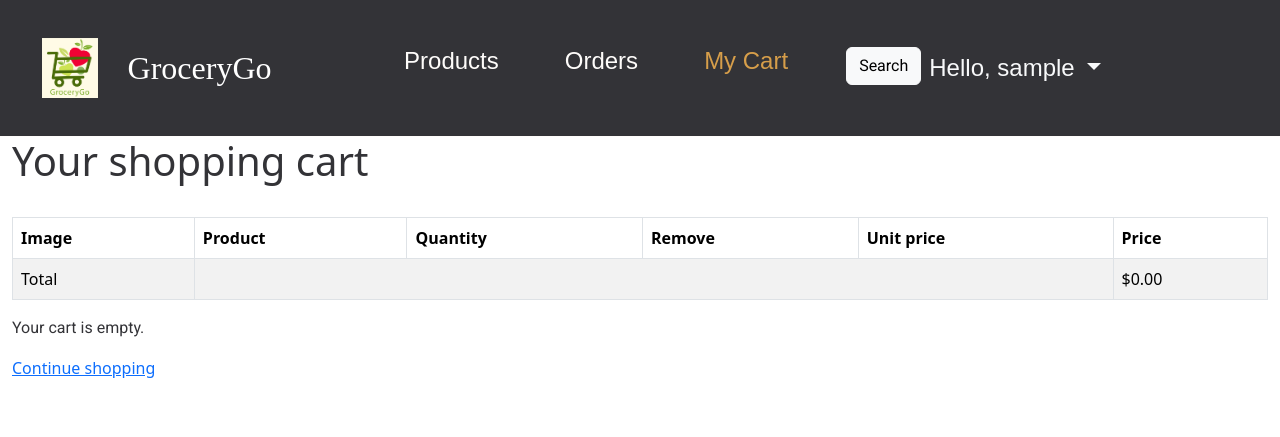
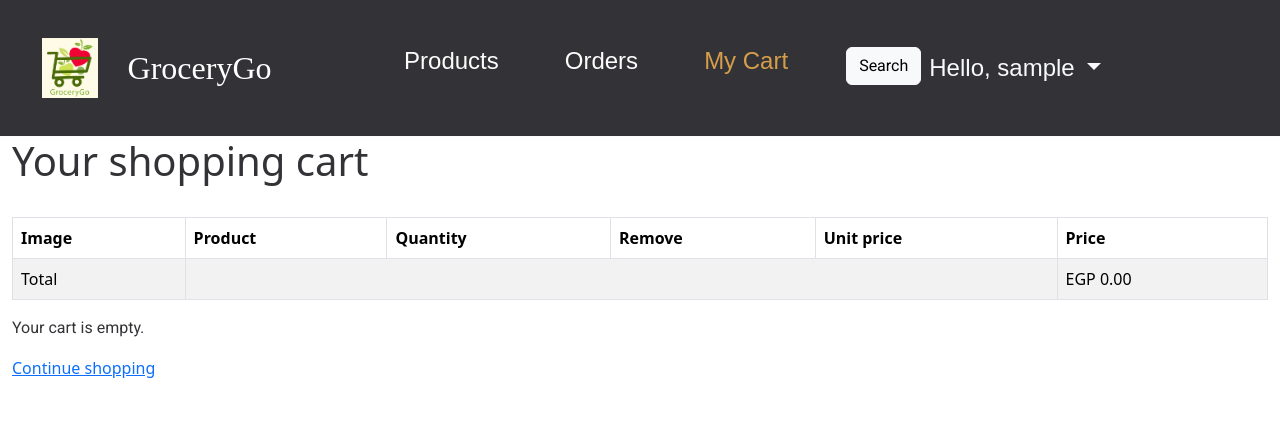
Before and after one commit to AuroraaSan/GroceryGo, a Django app: page /cart/ in a window 1280 px wide. Shown: the top 437 px of the page. Run offline with Django 4.2, Linux system fonts and the light colour scheme; the visitor is signed in with stand-in values (Sample User, id 1); data comes from the database, SQL or seed files in the repository; data that the repository does not hold is empty; parts of the project's set-up code (start-up, migrations or seed data) failed here and were passed over; some libraries are stand-ins or nearby versions.

Commit message:
Fixed: Cart template 2

```diff
--- a/templates/cart/detail.html
+++ b/templates/cart/detail.html
@@ -61,7 +61,7 @@ Your shopping cart
               </td>
               <td colspan="4"></td>
               <td class="num neg">
-                - ${{ cart.get_discount|floatformat:2 }}
+                - EGP {{ cart.get_discount|floatformat:2 }}
               </td>
             </tr>
           {% endif %}
@@ -69,7 +69,7 @@ Your shopping cart
             <td>Total</td>
             <td colspan="4"></td>
             <td class="num">
-              ${{ cart.get_total_price_after_discount|floatformat:2 }}
+              EGP {{ cart.get_total_price_after_discount|floatformat:2 }}
             </td>
           </tr>
       </tbody>
```
